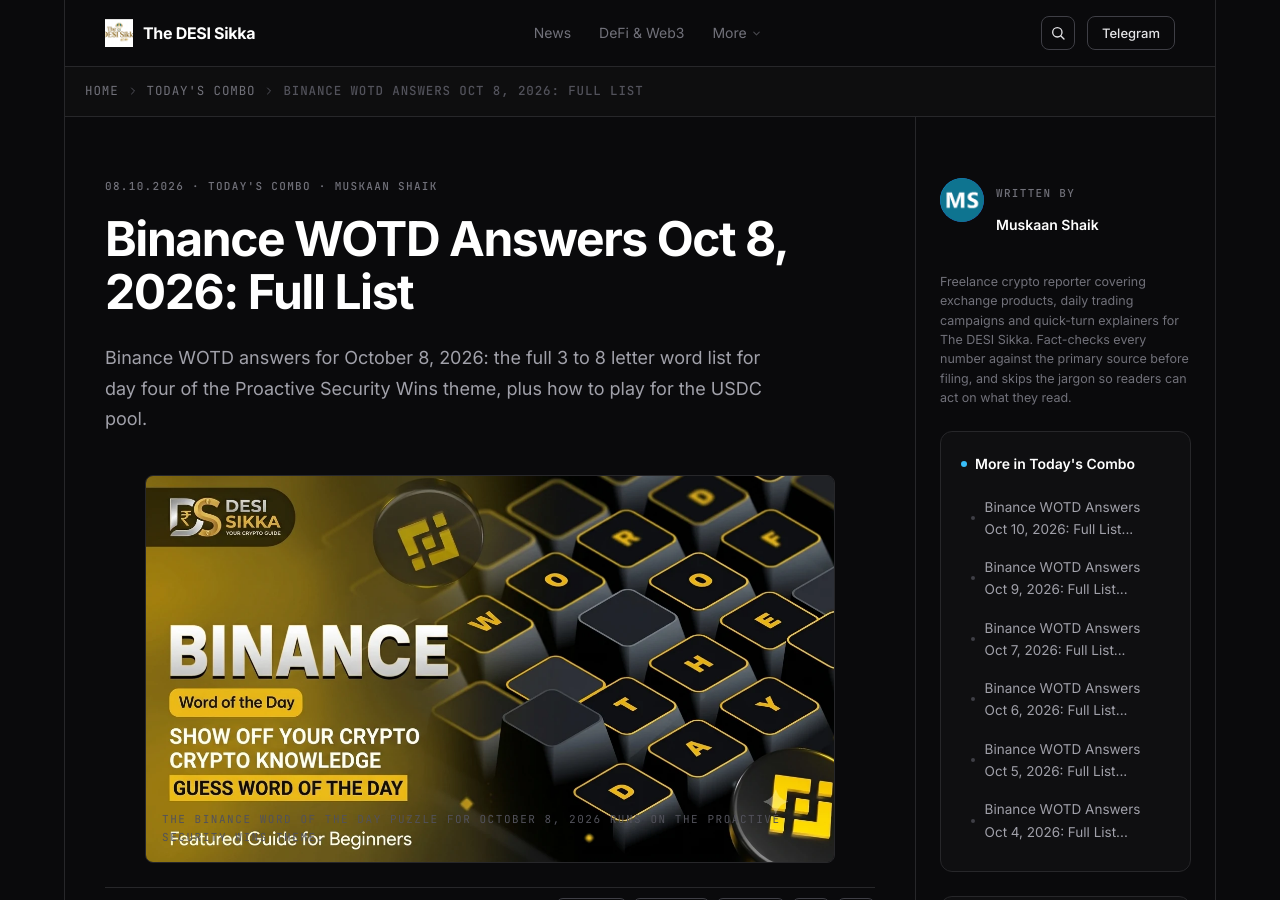
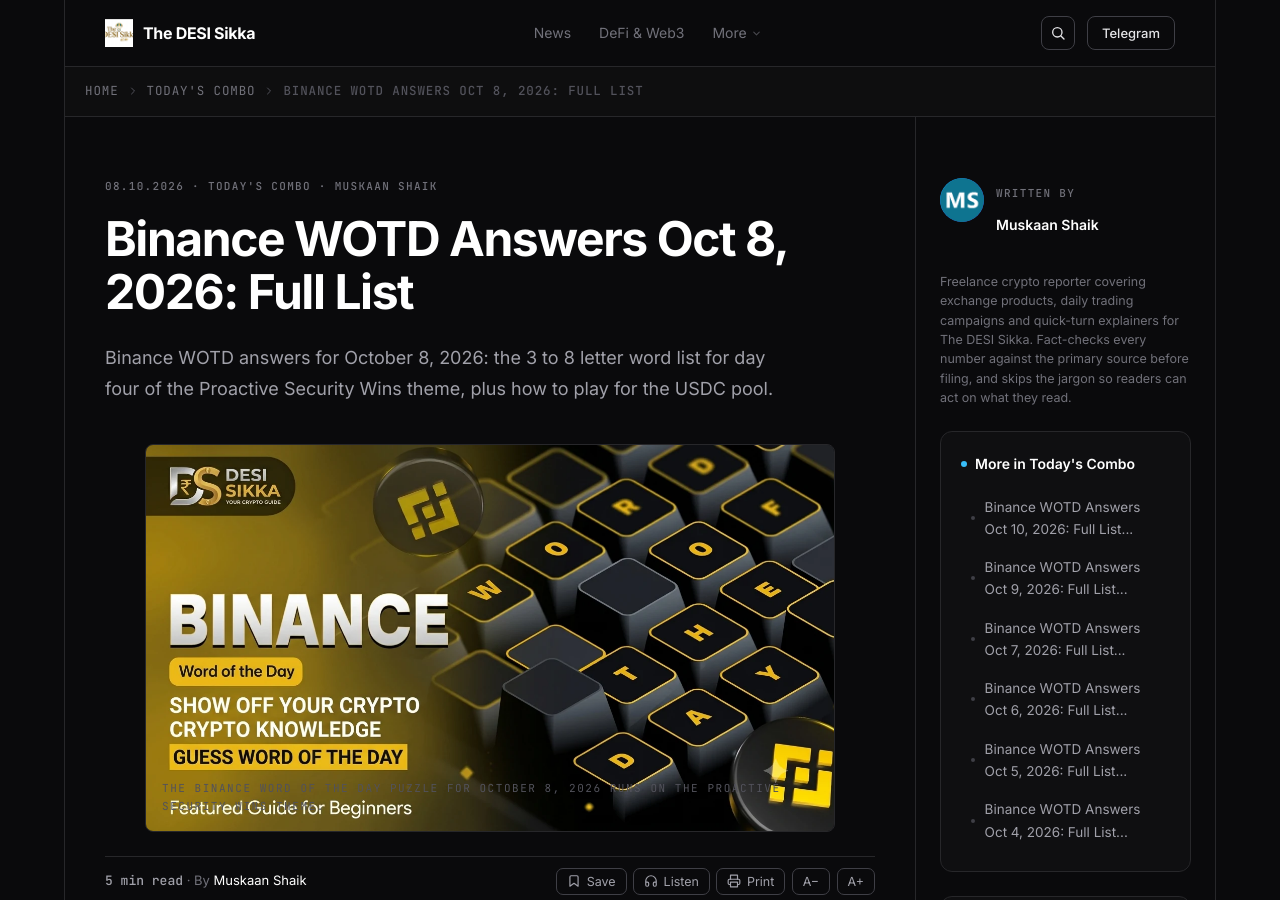
Before and after one commit to ttearncrypto/thedesisikka, a Jekyll site: the page built from _posts/2026-10-08-binance-wotd-october-8-2026.md, in a window 1280 px wide and 900 px high. Built offline with Jekyll 4.4.1, drawn with Linux system fonts in a browser that asks for light colours.

Commit message:
seo: trim WOTD meta descriptions to 160 characters

```diff
--- a/_posts/2026-10-08-binance-wotd-october-8-2026.md
+++ b/_posts/2026-10-08-binance-wotd-october-8-2026.md
@@ -6,7 +6,7 @@ categories: [todays-combo, news]
 tags: [combo]
 author: muskanshaik
 large_text: true
-description: "Binance WOTD answers for October 8, 2026: the full 3 to 8 letter word list for day four of the Proactive Security Wins theme, plus how to play for the USDC pool."
+description: "Binance WOTD answers for October 8, 2026: the 3 to 8 letter word list for day four of the Proactive Security Wins theme, plus how to play for the USDC pool."
 summary:
   - "Binance's Word of the Day for October 8, 2026 is day four of the Proactive Security Wins theme, live through October 11."
   - "Possible answers span 3 to 8 letters, from PIN and RISK up to SECURITY and PASSWORD."
```
Also changed, not shown: _posts/2026-10-07-binance-wotd-october-7-2026.md (+1 -1 lines), _posts/2026-10-09-binance-wotd-october-9-2026.md (+1 -1 lines).
